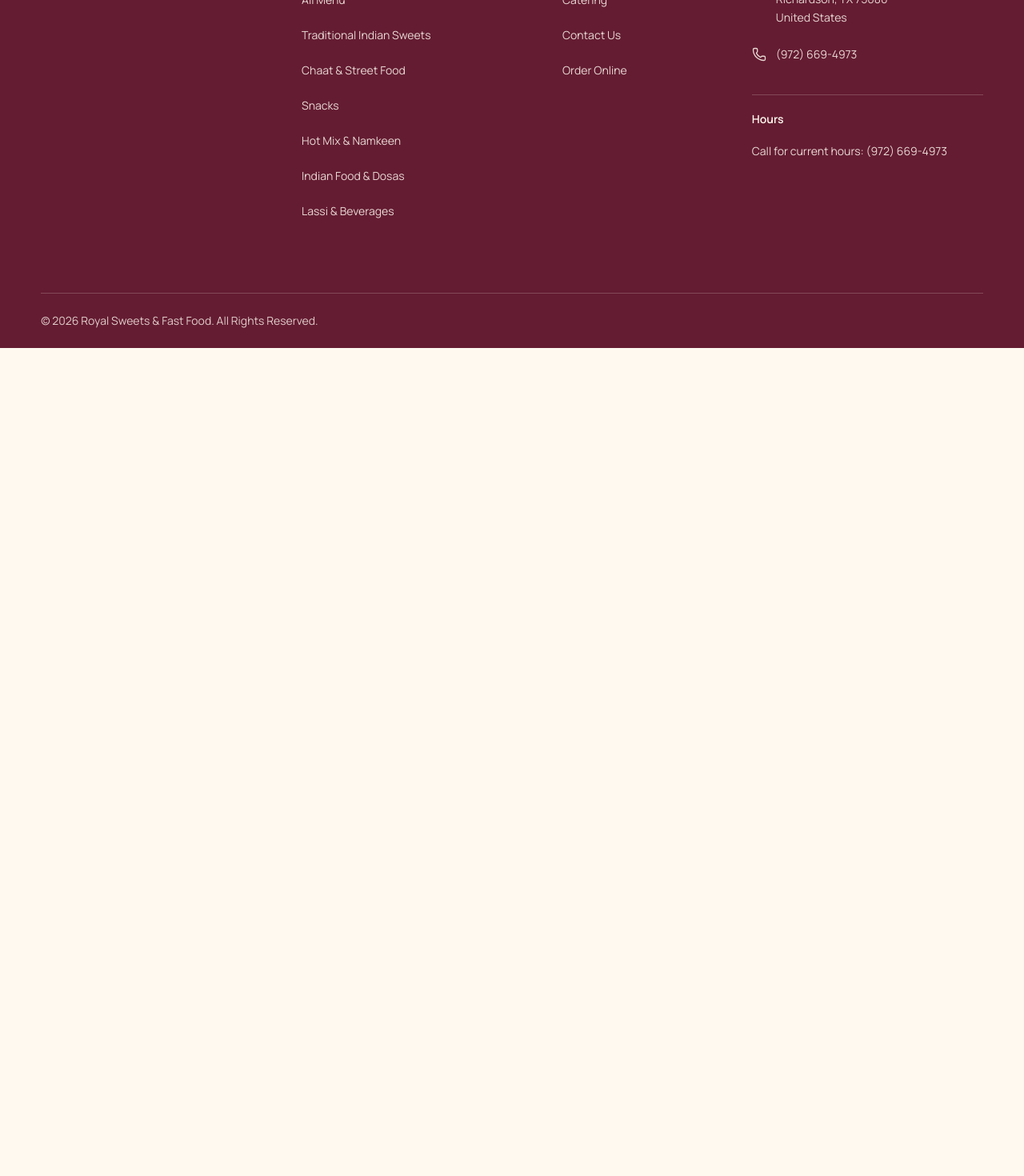
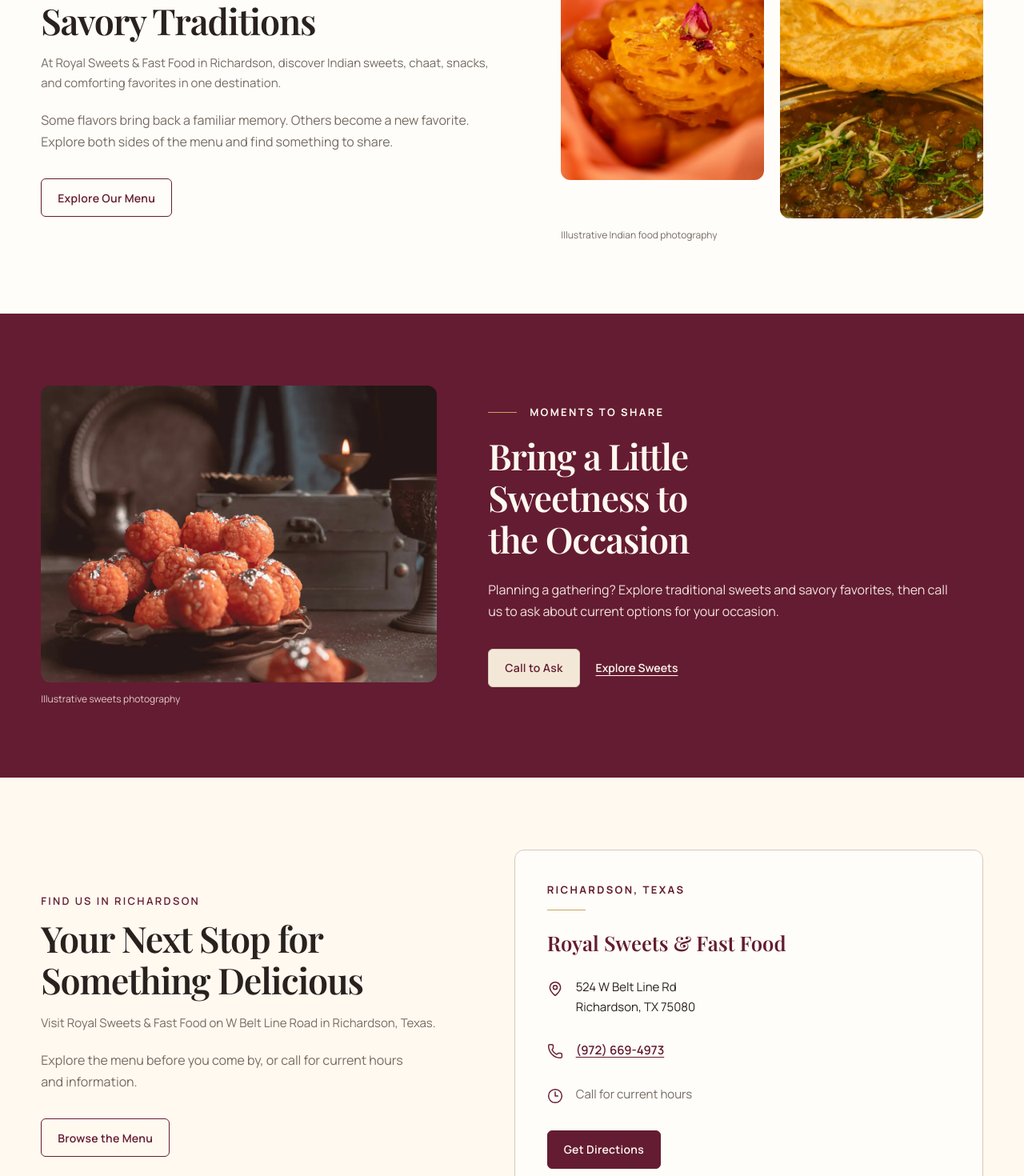
Before and after one commit to Bharatneutrosys/royal-sweets, a Next.js app: page / in a window 1280 px wide. Shown: the part 6220-7690 px from the top of the page at 80% size. Before the commit the page ends 6655 px from the top, so only its background shows below. Built offline with nearby package versions, Linux system fonts and the light colour scheme; a web font is replaced by a local one.

Commit message:
Stage 4.4: Add brand story celebrations and location sections

```diff
--- a/src/app/globals.css
+++ b/src/app/globals.css
@@ -145,6 +145,15 @@
 }
 
 .site-footer :focus-visible {
+  outline-color: var(--color-on-primary);
+}
+
+.celebrations-link,
+.celebrations-link:hover {
+  color: var(--color-on-primary);
+}
+
+.celebrations-link:focus-visible {
   outline-color: var(--color-on-primary);
 }
 
--- a/src/app/page.tsx
+++ b/src/app/page.tsx
@@ -1,6 +1,9 @@
 import { HeroSection } from "@/components/home/HeroSection";
 import { CategoryShowcase } from "@/components/home/CategoryShowcase";
 import { FeaturedProductsSection } from "@/components/home/FeaturedProductsSection";
+import { BrandStorySection } from "@/components/home/BrandStorySection";
+import { CelebrationsSection } from "@/components/home/CelebrationsSection";
+import { VisitSection } from "@/components/home/VisitSection";
 
 export default function HomePage() {
   return (
@@ -9,6 +12,9 @@
       <CategoryShowcase />
       <FeaturedProductsSection section="sweets" />
       <FeaturedProductsSection section="favorites" />
+      <BrandStorySection />
+      <CelebrationsSection />
+      <VisitSection />
     </main>
   );
 }
--- /dev/null
+++ b/src/components/home/BrandStorySection.tsx
@@ -0,0 +1,56 @@
+import Image from "next/image";
+import { Container } from "@/components/shared/Container";
+import { Section } from "@/components/shared/Section";
+import { SectionHeading } from "@/components/shared/SectionHeading";
+import { ButtonLink } from "@/components/ui/Button";
+
+export function BrandStorySection() {
+  return (
+    <Section aria-labelledby="story-heading" surface="light">
+      <Container className="grid items-center gap-10 lg:grid-cols-[minmax(0,1fr)_minmax(0,0.9fr)] lg:gap-16">
+        <div className="max-w-xl">
+          <SectionHeading
+            id="story-heading"
+            eyebrow="Our Story"
+            title="A Place for Sweet and Savory Traditions"
+            description="At Royal Sweets & Fast Food in Richardson, discover Indian sweets, chaat, snacks, and comforting favorites in one destination."
+          />
+          <p className="mt-5 font-body text-body text-muted">
+            Some flavors bring back a familiar memory. Others become a new
+            favorite. Explore both sides of the menu and find something to
+            share.
+          </p>
+          <ButtonLink href="/menu" variant="outline" className="mt-8">
+            Explore Our Menu
+          </ButtonLink>
+        </div>
+
+        <figure className="min-w-0">
+          <div className="grid grid-cols-2 items-start gap-3 sm:gap-5">
+            <div className="relative aspect-[3/4] overflow-hidden rounded-surface bg-surface-muted">
+              <Image
+                src="/images/products/jalebi.webp"
+                alt="Illustrative golden jalebi sweets garnished with rose petals"
+                fill
+                sizes="(max-width: 1023px) 43vw, 20vw"
+                className="object-cover"
+              />
+            </div>
+            <div className="relative mt-8 aspect-[3/4] overflow-hidden rounded-surface bg-surface-muted sm:mt-12">
+              <Image
+                src="/images/products/chole-bhature.webp"
+                alt="Illustrative chole and fried bhatura bread"
+                fill
+                sizes="(max-width: 1023px) 43vw, 20vw"
+                className="object-cover"
+              />
+            </div>
+          </div>
+          <figcaption className="mt-3 font-body text-caption text-muted">
+            Illustrative Indian food photography
+          </figcaption>
+        </figure>
+      </Container>
+    </Section>
+  );
+}
--- /dev/null
+++ b/src/components/home/CelebrationsSection.tsx
@@ -0,0 +1,67 @@
+import Image from "next/image";
+import Link from "next/link";
+import { Container } from "@/components/shared/Container";
+import { ButtonLink } from "@/components/ui/Button";
+import { business } from "@/lib/business";
+
+export function CelebrationsSection() {
+  return (
+    <section
+      aria-labelledby="celebrations-heading"
+      className="section-space overflow-hidden bg-primary text-on-primary"
+    >
+      <Container className="grid items-center gap-10 lg:grid-cols-[minmax(0,0.8fr)_minmax(0,1fr)] lg:gap-16">
+        <figure className="order-2 lg:order-1">
+          <div className="relative aspect-[4/3] overflow-hidden rounded-surface bg-primary-hover">
+            <Image
+              src="/images/products/ladoo.webp"
+              alt="Illustrative ladoo sweets arranged beside a candle"
+              fill
+              sizes="(max-width: 1023px) calc(100vw - 2.5rem), 40vw"
+              className="object-cover object-[center_58%]"
+            />
+          </div>
+          <figcaption className="mt-3 font-body text-caption text-on-primary/80">
+            Illustrative sweets photography
+          </figcaption>
+        </figure>
+
+        <div className="order-1 lg:order-2">
+          <div className="mb-5 flex items-center gap-4">
+            <span aria-hidden="true" className="h-px w-9 bg-antique-gold" />
+            <p className="font-body text-label font-bold tracking-[0.18em] text-on-primary uppercase">
+              Moments to Share
+            </p>
+          </div>
+          <h2
+            id="celebrations-heading"
+            className="max-w-[15ch] font-display text-section font-semibold text-on-primary"
+          >
+            Bring a Little Sweetness to the Occasion
+          </h2>
+          <p className="mt-6 max-w-xl font-body text-body text-on-primary/90">
+            Planning a gathering? Explore traditional sweets and savory
+            favorites, then call us to ask about current options for your
+            occasion.
+          </p>
+          <div className="mt-8 flex flex-col gap-3 sm:flex-row sm:flex-wrap">
+            <ButtonLink
+              href={business.phone.href}
+              prefetch={false}
+              variant="secondary"
+              className="w-full sm:w-auto"
+            >
+              Call to Ask
+            </ButtonLink>
+            <Link
+              href="/menu/sweets"
+              className="celebrations-link inline-flex min-h-12 items-center rounded-control px-2 font-body text-button font-semibold underline-offset-4"
+            >
+              Explore Sweets
+            </Link>
+          </div>
+        </div>
+      </Container>
+    </section>
+  );
+}
--- /dev/null
+++ b/src/components/home/VisitSection.tsx
@@ -0,0 +1,102 @@
+import { Clock3, MapPin, Phone } from "lucide-react";
+import { Container } from "@/components/shared/Container";
+import { Section } from "@/components/shared/Section";
+import { SectionHeading } from "@/components/shared/SectionHeading";
+import { ButtonLink } from "@/components/ui/Button";
+import { business, mapsDirectionsUrl } from "@/lib/business";
+
+export function VisitSection() {
+  return (
+    <Section aria-labelledby="visit-heading" surface="default">
+      <Container className="grid items-center gap-10 lg:grid-cols-[minmax(0,0.9fr)_minmax(0,1fr)] lg:gap-16">
+        <div className="max-w-xl">
+          <SectionHeading
+            id="visit-heading"
+            eyebrow="Find Us in Richardson"
+            title="Your Next Stop for Something Delicious"
+            description="Visit Royal Sweets & Fast Food on W Belt Line Road in Richardson, Texas."
+          />
+          <p className="mt-5 font-body text-body text-muted">
+            Explore the menu before you come by, or call for current hours and
+            information.
+          </p>
+          <ButtonLink href="/menu" variant="outline" className="mt-8">
+            Browse the Menu
+          </ButtonLink>
+        </div>
+
+        <div className="min-w-0 rounded-surface border border-border bg-surface p-6 sm:p-8 lg:p-10">
+          <p className="font-body text-label font-bold tracking-[0.18em] text-primary uppercase">
+            Richardson, Texas
+          </p>
+          <span
+            aria-hidden="true"
+            className="mt-4 block h-px w-12 bg-antique-gold"
+          />
+          <h3 className="mt-6 font-display text-card font-semibold text-primary">
+            {business.name}
+          </h3>
+          <address className="mt-7 space-y-5 not-italic">
+            <div className="flex items-start gap-4">
+              <MapPin
+                aria-hidden="true"
+                className="mt-1 size-5 shrink-0 text-primary"
+                strokeWidth={1.75}
+              />
+              <p className="font-body text-supporting text-foreground">
+                {business.address.street}
+                <br />
+                {business.address.city}, {business.address.state}{" "}
+                {business.address.postalCode}
+              </p>
+            </div>
+            <div className="flex items-center gap-4">
+              <Phone
+                aria-hidden="true"
+                className="size-5 shrink-0 text-primary"
+                strokeWidth={1.75}
+              />
+              <a
+                href={business.phone.href}
+                className="min-h-11 content-center font-body text-supporting font-semibold text-primary"
+              >
+                {business.phone.display}
+              </a>
+            </div>
+            <div className="flex items-start gap-4">
+              <Clock3
+                aria-hidden="true"
+                className="mt-1 size-5 shrink-0 text-primary"
+                strokeWidth={1.75}
+              />
+              {business.hours.status === "confirmed" ? (
+                <dl className="space-y-1 font-body text-supporting text-muted">
+                  {business.hours.schedule.map(({ day, hours }) => (
+                    <div key={day} className="flex gap-3">
+                      <dt className="min-w-20">{day}</dt>
+                      <dd>{hours}</dd>
+                    </div>
+                  ))}
+                </dl>
+              ) : (
+                <p className="font-body text-supporting text-muted">
+                  Call for current hours
+                </p>
+              )}
+            </div>
+          </address>
+          <ButtonLink
+            href={mapsDirectionsUrl}
+            target="_blank"
+            rel="noopener noreferrer"
+            prefetch={false}
+            aria-label={`Get directions to ${business.name} in Richardson (opens in a new tab)`}
+            className="mt-8 w-full sm:w-auto"
+          >
+            Get Directions
+          </ButtonLink>
+        </div>
+      </Container>
+    </Section>
+  );
+}
```
Also changed, not shown: 5 other files (tests, documents, lock files or other folders).
